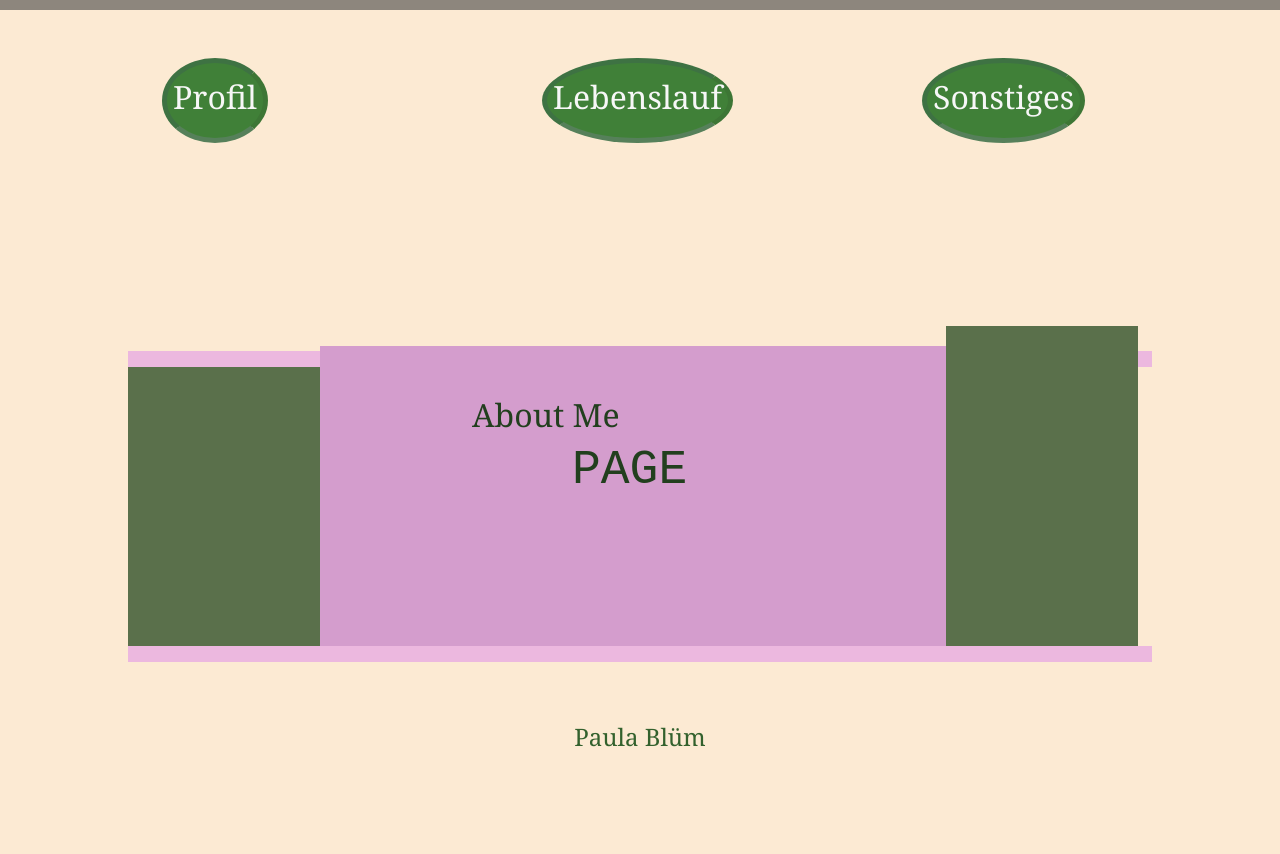
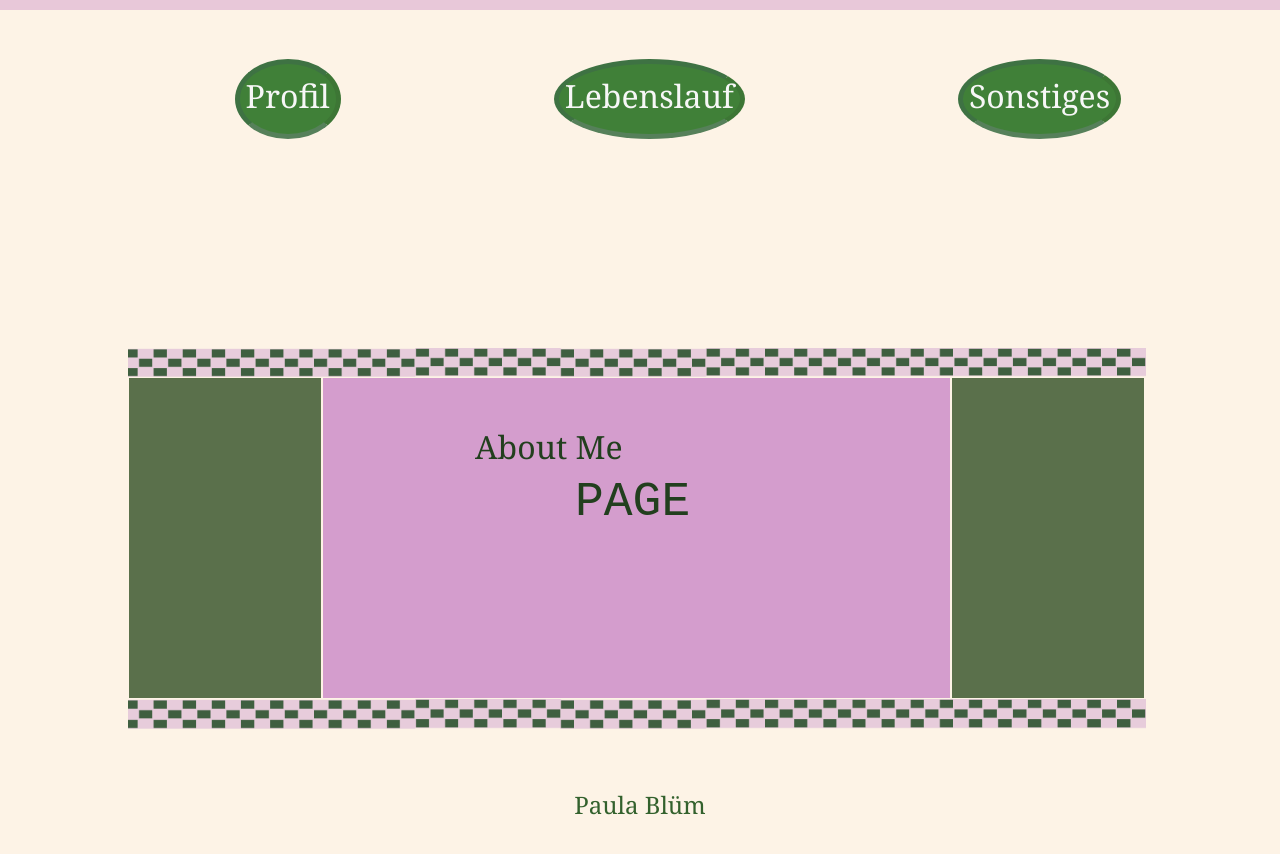
Before and after one commit to pbluem28/praktikum-basf-public, a plain HTML site: page index.html in a window 1280 px wide. Before the commit the page ends 822 px from the top, so only its background shows below. Drawn offline with nearby package versions, Linux system fonts and the light colour scheme.

Commit message:
verbesserung

```diff
--- a/index.html
+++ b/index.html
@@ -13,7 +13,10 @@
 <body class="seite">
     <span class="placeholder col-12 placeholder-xs"></span>
     <!-- <nav class="navbar bg-body-tertiary"> -->
-    <div class="container text-center">
+    <table>
+        <tr>
+            <td class="o">
+                <!-- <div class="container text-center"> -->
                 <div class="row my-5">
                     <div class="col">
                         <button type="button" class="button-navbar">
@@ -23,6 +26,8 @@
                         </button>
 
                     </div>
+            </td>
+            <td class="o">
                 <div class="col">
                     <button type="button" class="button-navbar1">
                         <a class="button-link" href="./lebenslauf.html">
@@ -31,6 +36,8 @@
                     </button>
 
                 </div>
+            </td>
+            <td class="o">
                 <div class="col">
                     <button type="button" class="button-navbar2">
                         <a class="button-link" href="./sonstiges.html">
@@ -41,16 +48,23 @@
                 </div>
                 <!-- </nav> -->
                 </div>
-    <!-- <div class="container-sm">
-       hi
-    </div> -->
-
-    </div>
+            </td>
+        </tr>
+    </table>
 
             <div class="schachmuster"></div>
-    <div class="box"></div>
+        <img src="/assets/Group 30.png" class="bild1">
+            <!-- <div class="box"></div> -->
+
+
+        <table>
+        <tr>
+            <td>
                 <div class="box2"></div>
+            </td>
+            <td>
                 <div class="box3">
+
                     <ul class="liste1">
                         <li class="text-about-me">
                             <h2> About Me</h2>
@@ -59,13 +73,17 @@
                             <p class="button-schrift1">PAGE</p>
                         </li>
                     </ul>
+                </div>
 
+            </td>
+            <td>
+                <div class="box4"></div>
+            </td>
+        </tr>
+    </table>
+    <img src="/assets/Group 30.png" class="bild1">
+    <!-- <div class="box5"></div> -->
 
-
-        <!-- <center>About me</center> -->
-    </div>
-    <div class="box4"></div>
-    <div class="box5"></div>
     <div class="schachmuster2">
         <h4>Paula Blüm</h4>
     </div>
--- a/sonstiges.css
+++ b/sonstiges.css
@@ -1,7 +1,7 @@
 .seite {
     margin-left: 10vw;
     margin-right: 10vw;
-    margin-top: 3vh;
+    margin-top: 5vh;
     background-color: rgb(253, 243, 230);
 }
 
@@ -55,6 +55,7 @@ td{
 }
 
 .schrift2 {
+    font-size: 0.9rem;
     display: flex;
     justify-content: left;
     align-items: left;
@@ -73,6 +74,7 @@ td{
 }
 
 .schrift3 {
+    font-size: 0.9rem;
     display: flex;
     justify-content: left;
     align-items: left;
@@ -87,6 +89,7 @@ td{
 
 }
 .schrift4 {
+    font-size: 0.9rem;
     display: flex;
     justify-content: center;
     align-items: center;
@@ -94,7 +97,7 @@ td{
 .dings{
     display: flex;
     justify-content: left;
-    align-items: left;
+    align-items:center;
 }
 
 #menuToggle {
--- a/styles.css
+++ b/styles.css
@@ -1,47 +1,90 @@
 .seite {
     /* background-color:rgb(252, 234, 211); */
     /* font-size: 20px; */
-    background-color: rgb(252, 234, 211);
+    background-color: rgb(253, 243, 230);
+    margin-top: 5vhs;
+
     /* padding-left: 50px;
     padding-right:50px */
 }
+.placeholder{
+    color:  rgb(212, 157, 205);
+}
 
 .schachmuster {
-    background-color: rgb(252, 234, 211);
+    background-color: rgb(253, 243, 230);
     /* width: 100vw ; */
     height: 20vh;
     margin-left: 10vw;
     margin-right: 10vw
+}
+.bild1{
+    margin-left: 10vw;
+    margin-right: 10vw;
+    display: flex;
+    justify-content:left;
+    align-items: center;
+    width: 79.5vw;
+
+
 }
 
 .box {
     background-color: rgb(236, 184, 223);
     height: 2vh;
     margin-left: 10vw;
-    margin-right: 10vw
+    margin-right: 10vw;
+
 }
 
 .box2 {
     background-color: rgb(90, 112, 75);
     width: 15vw;
     height: 40vh;
-    margin-left: 10vw;
-    margin-right: 10vw
+    /* margin-left: 10vw;
+    margin-right: 10vw */
 }
 
 .box3 {
     background-color: rgb(212, 157, 205);
-    margin-top: -26.6vw;
+    /* margin-top: -26.6vw; */
     width: 49vw;
     height: 40vh;
-    margin-left: 25vw;
-    margin-right: 10vw;
+    /* margin-left: 25vw;
+    margin-right: 10vw; */
     display: flex;
     /* justify-content: center;
     align-items: center;   */
     font: 1em Cambria;
 
 }
+tr{
+    margin-left: 10vw;
+    margin-right: 10vw;
+    display: flex;
+    justify-content: left;
+    align-items: left;
+    max-width: 20vw ;
+
+}
+.o{
+
+    display: flex;
+    justify-content: left;
+    align-items: center;
+    text-align: center;
+    margin-left:2vw ;
+    margin-right: 2vw;
+}
+tbody{
+    display: flex;
+    justify-content:left;
+    align-items: center;
+}
+/* .p{
+    background-color:  rgb(212, 157, 205) ;
+    width: max-content; */
+/* } */
 
 .h2 {
     text-align: center;
@@ -67,11 +110,11 @@
 
 .box4 {
     background-color: rgb(90, 112, 75);
-    margin-top: -26.6vw;
+    /* margin-top: -26.6vw; */
     width: 15vw;
     height: 40vh;
-    margin-left: 73.9vw;
-    margin-right: 30vw
+    /* margin-left: 73.9vw;
+    margin-right: 30vw */
 }
 
 .box5 {
@@ -82,7 +125,7 @@
 }
 
 .schachmuster2 {
-    background-color: rgb(252, 234, 211);
+    background-color: rgb(253, 243, 230);
     /* width: 100vw ; */
     /* margin-bottom: -50vh; */
     height: 20vh;
@@ -117,8 +160,17 @@
     display: flex;
     justify-content: center;
     align-items: center;
+    margin-right: 10vh;
     margin-left: 10vh;
     padding-top: 10px;
+    transition: transform 0.3s;
+
+}
+.button-navbar:hover {
+    box-shadow: 0 12px 16px 0 rgba(0,0,0,0.24),0 17px 50px 0 rgba(0,0,0,0.19);
+    transform: translateY(-10px);
+    background-color:  rgb(69, 116, 42);
+
 
 }
 
@@ -138,6 +190,13 @@
     margin-right: 10vh;
     margin-left: 10vh;
     padding-top: 10px;
+    transition: transform 0.3s;
+
+}
+.button-navbar1:hover {
+    box-shadow: 0 12px 16px 0 rgba(0,0,0,0.24),0 17px 50px 0 rgba(0,0,0,0.19);
+    transform: translateY(-10px);
+    background-color:  rgb(69, 116, 42);
 
 }
 
@@ -157,8 +216,18 @@
     margin-right: 10vh;
     margin-left: 10vh;
     padding-top: 10px;
+    transition: transform 0.3s;
 
+}
+.button-navbar2:hover {
+    box-shadow: 0 12px 16px 0 rgba(0,0,0,0.24),0 17px 50px 0 rgba(0,0,0,0.19);
+    transform: translateY(-10px);
+    background-color:  rgb(69, 116, 42);
 }
 .button-schrift1{
     font-size: 3rem;
 }
+table{
+    width: 100vw;
+    height: 200wh;
+}
```
Also changed, not shown: profil.css (+13 -4 lines), profil.html (+1 -0 lines), assets/Group 30.png (added). Lines whose indentation alone changed are shown as unchanged.
